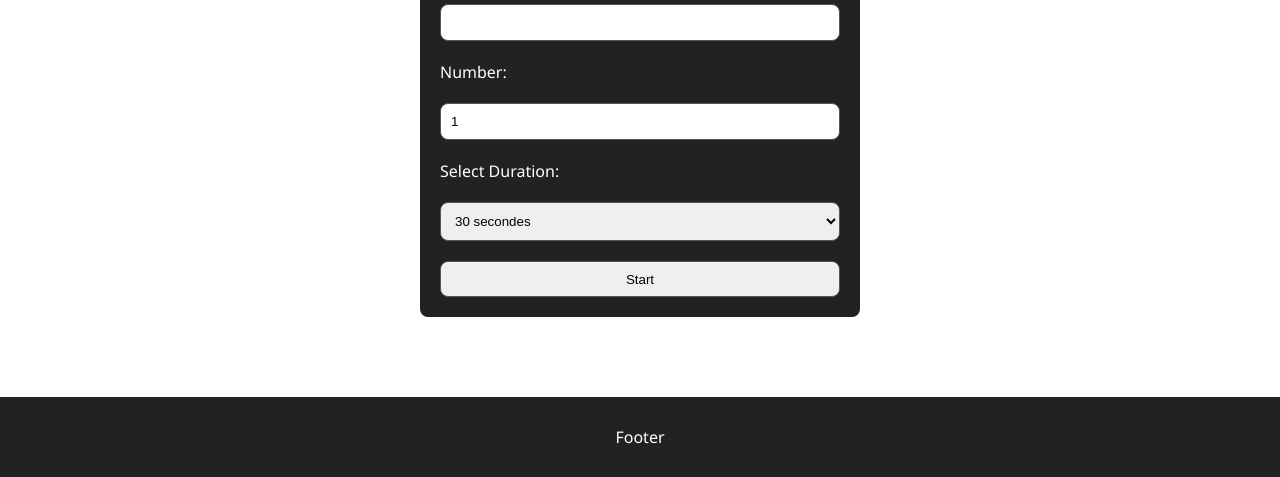
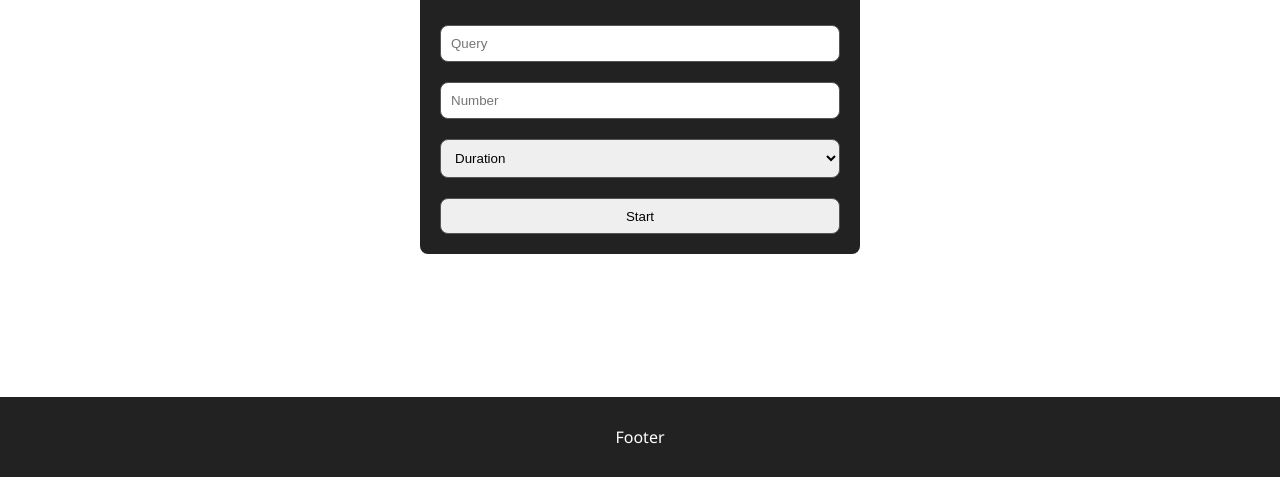
Before and after one commit to Undeadamien/ArtRefViewer, a website built with webpack: page src/index.html in a window 1280 px wide. Shown: the part 323-800 px from the top of the page. Built offline with nearby package versions, Linux system fonts and the light colour scheme.

Commit message:
replaced form labels with placeholders

```diff
--- a/src/index.html
+++ b/src/index.html
@@ -3,7 +3,6 @@
 <html lang="en">
   <head>
     <meta charset="UTF-8" />
-    <meta name="viewport" content="width=device-width, initial-scale=1.0" />
     <link rel="stylesheet" href="styles/index.css" />
     <title>App test</title>
   </head>
@@ -32,18 +31,14 @@
     <header>
       <p>Header</p>
     </header>
+
     <main>
-      <form>
+      <form id="form" class="app-form">
         <h1>Stylish Form</h1>
-
-        <label for="query">Query:</label>
-        <input type="text" id="query" name="query" />
-
-        <label for="number">Number:</label>
-        <input type="number" id="number" name="number" min="1" value="1" />
-
-        <label for="duration">Select Duration:</label>
+        <input type="text" id="query" name="query" placeholder="Query" />
+        <input type="number" id="number" name="number" min="1" placeholder="Number" />
         <select id="duration" name="duration" value="">
+          <option value="" disabled selected hidden>Duration</option>
           <option value="30">30 secondes</option>
           <option value="60">1 minute</option>
           <option value="90">1 minute et 30 seconds</option>
```
